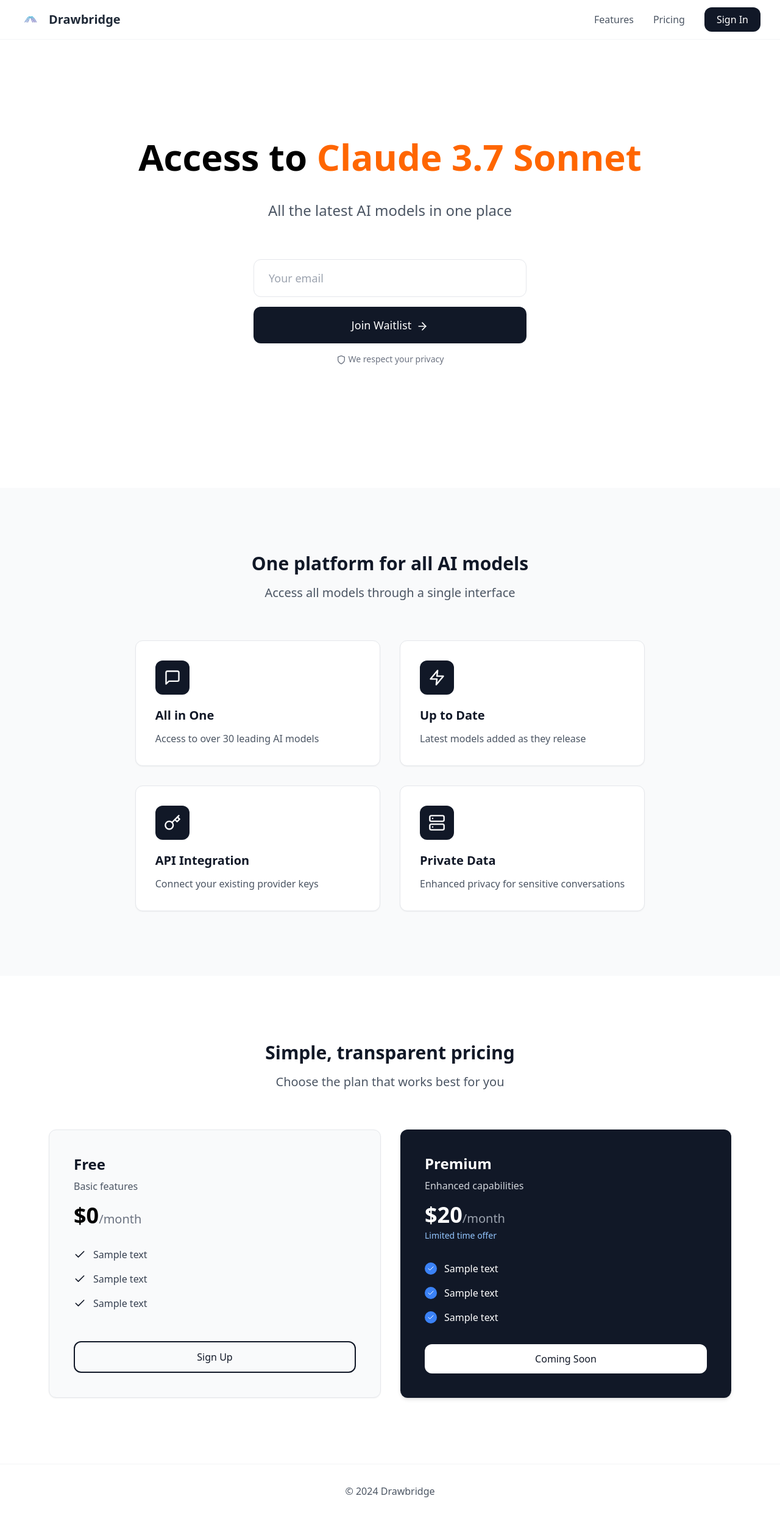
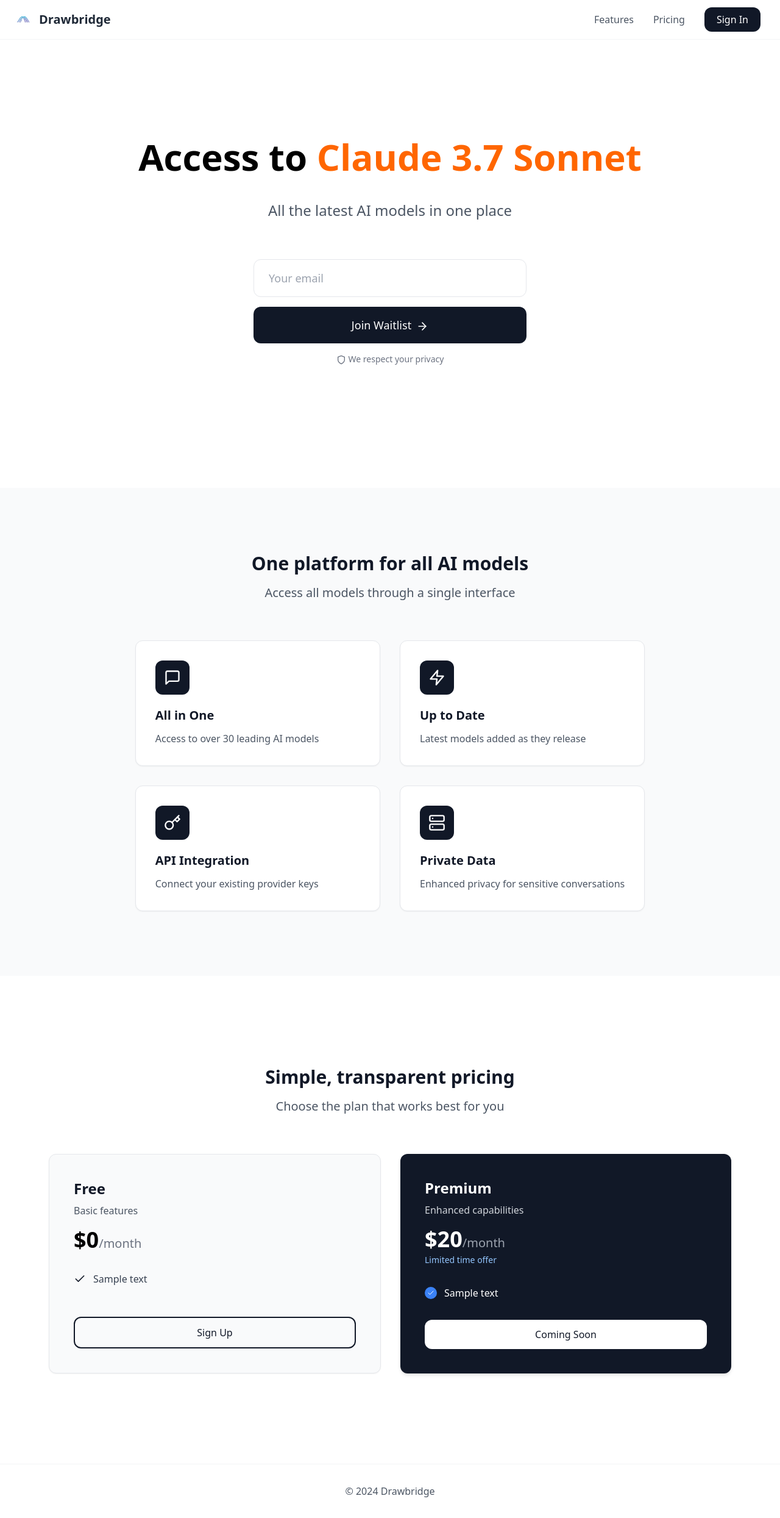
Before and after one commit to mrp3790/drawbridge-landing, a React (Create React App) app: page / in a window 1280 px wide. Shown: the whole page at 61% size. Built offline with nearby package versions, Linux system fonts and the light colour scheme; the HTML template or start-up script is replaced by a standard one.

Commit message:
Update App.js

```diff
--- a/src/App.js
+++ b/src/App.js
@@ -20,7 +20,6 @@
     { name: "o1-preview", color: "#ff5722" }
   ];
 
-  // AI model rotation effect
   useEffect(() => {
     const intervalId = setInterval(() => {
       setTransitioning(true);
@@ -67,19 +66,18 @@
 
   return (
     <div className="bg-white font-sans">
-      {/* Header */}
+      {/* Header with fixed logo alignment */}
       <header className="fixed top-0 w-full bg-white border-b border-gray-100 z-50">
         <div className="max-w-7xl mx-auto px-4 sm:px-6 lg:px-8">
           <div className="flex justify-between items-center h-16">
             <div className="flex items-center">
-              {/* Logo - Fixed indentation */}
-              <div className="flex-shrink-0 h-9 w-9 mr-3">
+              {/* Logo aligned to left edge */}
+              <div className="flex-shrink-0 h-9 w-9 -ml-3">
                 <img src={logo} alt="Drawbridge Logo" className="w-full h-full object-contain" />
               </div>
-              <span className="text-xl font-semibold text-gray-800">Drawbridge</span>
+              <span className="text-xl font-semibold text-gray-800 ml-2">Drawbridge</span>
             </div>
 
-            {/* Desktop Navigation */}
             <nav className="hidden md:flex items-center space-x-8">
               <a href="#features" className="text-gray-600 hover:text-gray-800 transition-all">Features</a>
               <a href="#pricing" className="text-gray-600 hover:text-gray-800 transition-all">Pricing</a>
@@ -88,7 +86,6 @@
               </button>
             </nav>
 
-            {/* Mobile menu button */}
             <button className="md:hidden p-2 rounded-lg text-gray-600 hover:text-gray-900 hover:bg-gray-100">
               <svg className="w-6 h-6" fill="none" stroke="currentColor" viewBox="0 0 24 24" xmlns="http://www.w3.org/2000/svg">
                 <path strokeLinecap="round" strokeLinejoin="round" strokeWidth={2} d="M4 6h16M4 12h16M4 18h16" />
@@ -102,7 +99,6 @@
       <section className="min-h-screen flex flex-col justify-center pt-16 pb-16 px-4">
         <div className="max-w-4xl mx-auto text-center">
           <div className="mb-16">
-            {/* Fixed height container to prevent layout shifts */}
             <div className="h-24 md:h-28 flex items-center justify-center mb-4">
               <h1 className="text-5xl md:text-6xl font-bold text-center leading-tight">
                 <span
@@ -185,7 +181,7 @@
         </div>
       </section>
 
-      {/* Pricing Section - Fixed width */}
+      {/* Pricing Section */}
       <section id="pricing" className="min-h-screen flex flex-col justify-center py-16 px-4">
         <div className="max-w-7xl mx-auto w-full">
           <div className="text-center mb-16">
@@ -194,7 +190,6 @@
           </div>
 
           <div className="flex flex-col md:flex-row justify-center items-stretch gap-8 mx-auto w-full max-w-6xl px-4">
-            {/* Free Tier */}
             <div className="flex-1 bg-gray-50 p-8 md:p-10 rounded-xl border border-gray-200 shadow-sm flex flex-col">
               <div className="mb-8">
                 <h3 className="text-2xl font-bold text-gray-900">Free</h3>
@@ -207,14 +202,7 @@
                   <Check className="w-5 h-5 text-gray-900 mr-3 flex-shrink-0" />
                   <span className="text-base">Sample text</span>
                 </li>
-                <li className="flex items-center text-gray-700">
-                  <Check className="w-5 h-5 text-gray-900 mr-3 flex-shrink-0" />
-                  <span className="text-base">Sample text</span>
-                </li>
-                <li className="flex items-center text-gray-700">
-                  <Check className="w-5 h-5 text-gray-900 mr-3 flex-shrink-0" />
-                  <span className="text-base">Sample text</span>
-                </li>
+                {/* Repeat similar list items */}
               </ul>
 
               <button className="w-full border-2 border-gray-900 text-gray-900 px-6 py-3 rounded-xl hover:bg-gray-200 transition-all font-medium">
@@ -222,9 +210,7 @@
               </button>
             </div>
 
-            {/* Premium Tier */}
             <div className="flex-1 bg-gray-900 text-white p-8 md:p-10 rounded-xl shadow-md flex flex-col">
-              <div>
               <div className="mb-8">
                 <h3 className="text-2xl font-bold">Premium</h3>
                 <p className="text-gray-300 mt-2">Enhanced capabilities</p>
@@ -239,18 +225,7 @@
                   </div>
                   <span className="text-base">Sample text</span>
                 </li>
-                  <li className="flex items-center">
-                    <div className="w-5 h-5 rounded-full bg-blue-500 flex items-center justify-center mr-3 flex-shrink-0">
-                      <Check className="w-3 h-3 text-white" />
-                    </div>
-                    <span className="text-base">Sample text</span>
-                  </li>
-                  <li className="flex items-center">
-                    <div className="w-5 h-5 rounded-full bg-blue-500 flex items-center justify-center mr-3 flex-shrink-0">
-                      <Check className="w-3 h-3 text-white" />
-                    </div>
-                    <span className="text-base">Sample text</span>
-                  </li>
+                {/* Repeat similar list items */}
               </ul>
 
               <button className="w-full bg-white text-gray-900 px-6 py-3 rounded-xl hover:bg-gray-100 transition-all font-medium">
@@ -259,10 +234,8 @@
             </div>
           </div>
         </div>
-        </div>
       </section>
 
-      {/* Footer */}
       <footer className="py-8 border-t border-gray-100">
         <div className="max-w-7xl mx-auto px-4 text-center text-gray-600">
           © 2024 Drawbridge
```
Lines whose indentation alone changed are shown as unchanged.
